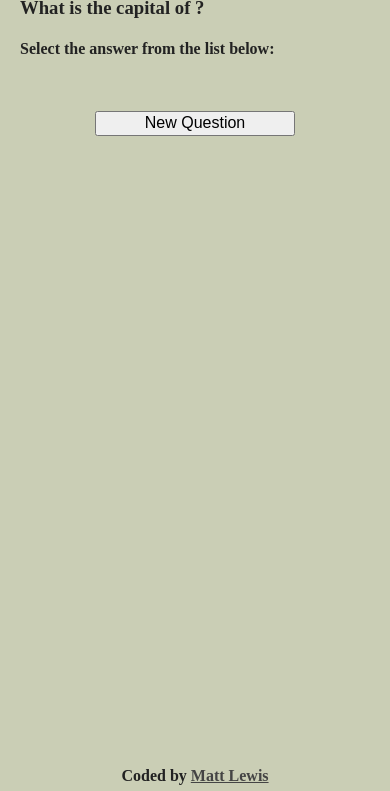
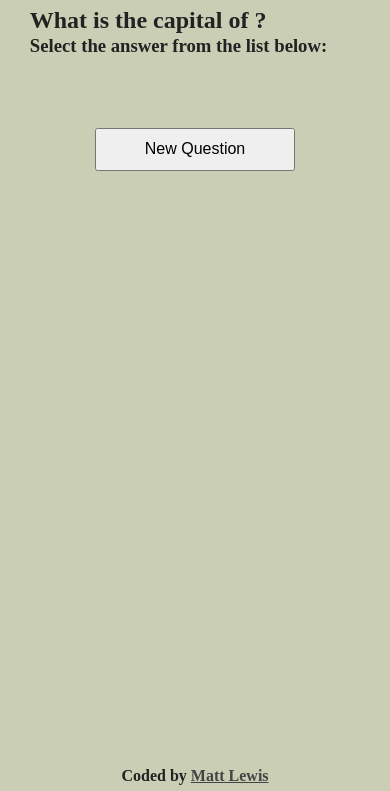
Before and after one commit to Jennyfang135/react-redux-quiz, a React app: page / in a window 390 px wide. Shown: the part 53-844 px from the top of the page. Built offline with nearby package versions, Linux system fonts and the light colour scheme; no server answers; a web font is replaced by a local one.

Commit message:
bring to acceptable styling standard and implement basic responsive design

```diff
--- a/src/js/containers/question-container.js
+++ b/src/js/containers/question-container.js
@@ -65,10 +65,10 @@ class Question extends Component {
   render() {
     return (
       <div className="main">
-        <h3>What is the capital of {this.props.question.country}?</h3>
-        <h4>Select the answer from the list below:</h4>
-        <ol>{this.renderAnswers()}</ol>
-        <p>{this.renderResponse()}</p>
+        <h2>What is the capital of {this.props.question.country}?</h2>
+        <h3>Select the answer from the list below:</h3>
+        <ul>{this.renderAnswers()}</ul>
+        <p className="response">{this.renderResponse()}</p>
         <button onClick={this.clickHandler}>New Question</button>
       </div>
     );
--- a/src/sass/layout/_app.scss
+++ b/src/sass/layout/_app.scss
@@ -2,13 +2,19 @@
     text-align: center;
     height: 50px;
     line-height: 50px;
+    text-decoration: underline;
+    @media (min-width: 1024px) {
+      height: 100px;
+      line-height: 100px;
+    }
 }
 
 .main {
     // Subtract height of title and footer (can't use sass variables with calc!)
     height: calc(100% - 80px);
-    width: 100%;
+    width: 95%;
     margin: 0 auto;
+    padding-top: 10px;
     position: relative;
     border: {
         left: 20px solid transparent;
@@ -17,23 +23,55 @@
     display: flex;
     flex-flow: column wrap;
 
-    button {
-      margin: 0 auto;
-      text-align: center;
-      width: 200px;
+    ul {
+      list-style-type: none;
+      padding: 0;
+
+      li {
+        padding: 10px;
+        margin: 5px;
+        border: 2px solid $black;
+        cursor: pointer;
+        background-color: #fff;
+        font-size: 1.2em;
+        @media (min-width: 1024px) {
+          font-size: 1.5em;
+        }
+      }
     }
 
-    li {
-      cursor: pointer;
+    .response {
+      height: 40px;
+      font-size: 1.2em;
+      font-weight: bold;
+      @media (min-width: 1024px) {
+        font-size: 1.5em;
+        height: 100px;
+      }
     }
 
     .correct {
       color: green;
+      background-color: #d2f7c3;
       font-weight: bold;
     }
 
     .incorrect {
       color: red;
+      background-color: #f9ab9f;
+    }
+
+    button {
+      margin: 0 auto;
+      text-align: center;
+      width: 200px;
+      padding: 10px;
+      cursor: pointer;
+    }
+
+    @media (min-width: 1024px) {
+      height: calc(100% - 130px);
+      width: 60%;
     }
 }
 
```
Also changed, not shown: README.md.
